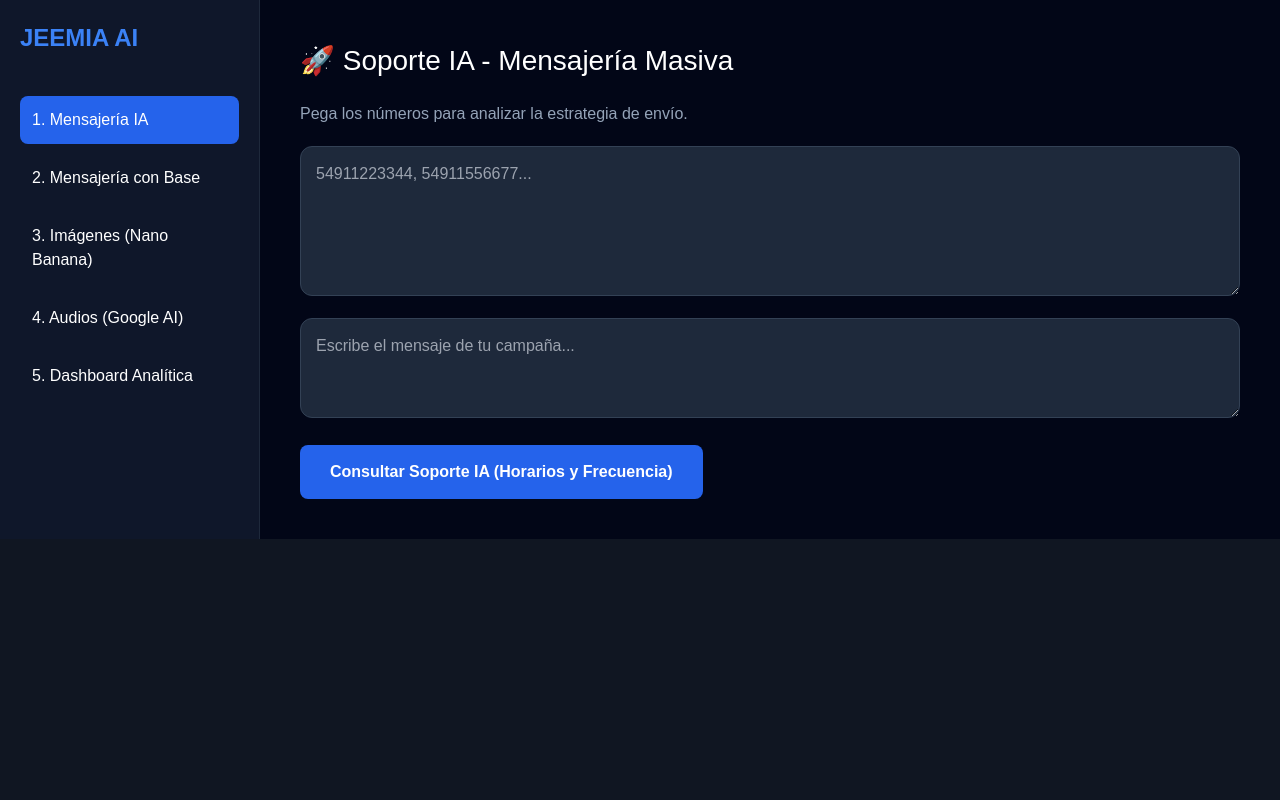
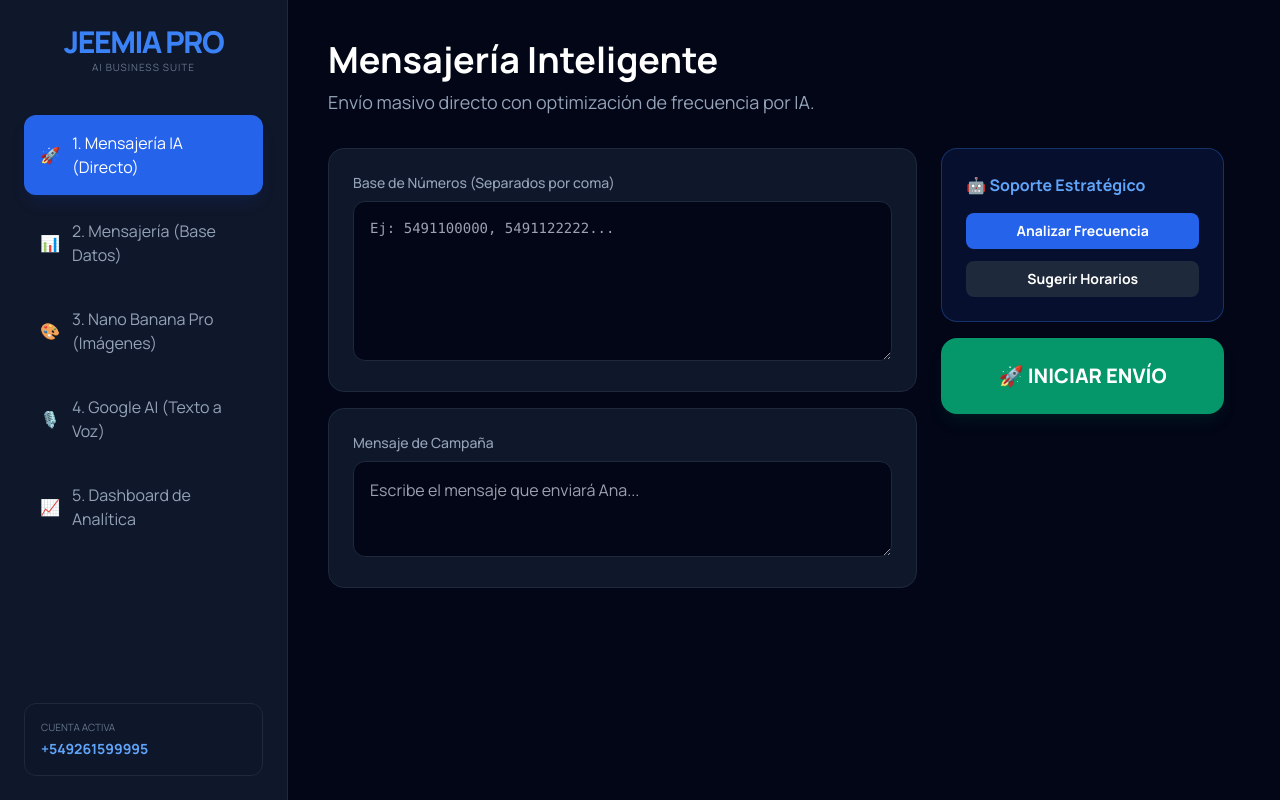
Before and after one commit to woowestudio45-prog/adrian222, a React (Vite) app: page / in a window 1280 px wide. Built offline with nearby package versions, Linux system fonts and the light colour scheme.

Commit message:
Update App.tsx

```diff
--- a/App.tsx
+++ b/App.tsx
@@ -1,63 +1,175 @@
 import React, { useState } from 'react';
-// Importamos el servicio de IA que configuramos ayer
 import { geminiService } from './services/geminiService';
 
-function App() {
-  const [seccionActual, setSeccionActual] = useState('mensajeria-ia');
+const App = () => {
+  const [activeTab, setActiveTab] = useState('mensajeria-ia');
+  const [promptImagen, setPromptImagen] = useState('');
+  const MI_WHATSAPP = "549261599995"; // Tu número configurado
 
   return (
-    <div style={{ display: 'flex', minHeight: 'screen', backgroundColor: '#020617', color: 'white', fontFamily: 'sans-serif' }}>
-      {/* Menú Lateral con tu nuevo orden */}
-      <nav style={{ width: '260px', backgroundColor: '#0f172a', borderRight: '1px solid #1e293b', padding: '20px' }}>
-        <h1 style={{ color: '#3b82f6', fontSize: '24px', fontWeight: 'bold', marginBottom: '40px' }}>JEEMIA AI</h1>
-        <ul style={{ listStyle: 'none', padding: 0 }}>
-          <li onClick={() => setSeccionActual('mensajeria-ia')} style={{ padding: '12px', cursor: 'pointer', borderRadius: '8px', backgroundColor: seccionActual === 'mensajeria-ia' ? '#2563eb' : 'transparent', marginBottom: '10px' }}>1. Mensajería IA</li>
-          <li onClick={() => setSeccionActual('base-datos')} style={{ padding: '12px', cursor: 'pointer', borderRadius: '8px', backgroundColor: seccionActual === 'base-datos' ? '#2563eb' : 'transparent', marginBottom: '10px' }}>2. Mensajería con Base</li>
-          <li onClick={() => setSeccionActual('imagenes')} style={{ padding: '12px', cursor: 'pointer', borderRadius: '8px', backgroundColor: seccionActual === 'imagenes' ? '#2563eb' : 'transparent', marginBottom: '10px' }}>3. Imágenes (Nano Banana)</li>
-          <li onClick={() => setSeccionActual('audios')} style={{ padding: '12px', cursor: 'pointer', borderRadius: '8px', backgroundColor: seccionActual === 'audios' ? '#2563eb' : 'transparent', marginBottom: '10px' }}>4. Audios (Google AI)</li>
-          <li onClick={() => setSeccionActual('dashboard')} style={{ padding: '12px', cursor: 'pointer', borderRadius: '8px', backgroundColor: seccionActual === 'dashboard' ? '#2563eb' : 'transparent' }}>5. Dashboard Analítica</li>
-        </ul>
+    <div className="flex min-h-screen bg-[#020617] text-slate-200 font-sans">
+      {/* SIDEBAR PROFESIONAL */}
+      <nav className="w-72 bg-[#0f172a] border-r border-slate-800 p-6 flex flex-col">
+        <div className="mb-10 text-center">
+          <h1 className="text-3xl font-black text-blue-500 tracking-tighter">JEEMIA PRO</h1>
+          <p className="text-[10px] text-slate-500 uppercase tracking-widest">AI Business Suite</p>
+        </div>
+
+        <div className="space-y-2 flex-1">
+          {[
+            { id: 'mensajeria-ia', label: '1. Mensajería IA (Directo)', icon: '🚀' },
+            { id: 'base-datos', label: '2. Mensajería (Base Datos)', icon: '📊' },
+            { id: 'imagenes', label: '3. Nano Banana Pro (Imágenes)', icon: '🎨' },
+            { id: 'audios', label: '4. Google AI (Texto a Voz)', icon: '🎙️' },
+            { id: 'analisis', label: '5. Dashboard de Analítica', icon: '📈' }
+          ].map((item) => (
+            <button
+              key={item.id}
+              onClick={() => setActiveTab(item.id)}
+              className={`w-full text-left p-4 rounded-xl transition-all flex items-center gap-3 ${
+                activeTab === item.id ? 'bg-blue-600 text-white shadow-lg shadow-blue-900/20' : 'hover:bg-slate-800 text-slate-400'
+              }`}
+            >
+              <span>{item.icon}</span> {item.label}
+            </button>
+          ))}
+        </div>
+
+        <div className="p-4 bg-slate-900/50 rounded-xl border border-slate-800 mt-auto">
+          <p className="text-[10px] text-slate-500 mb-1">CUENTA ACTIVA</p>
+          <p className="text-sm font-bold text-blue-400">+{MI_WHATSAPP}</p>
+        </div>
       </nav>
 
-      {/* Área de Trabajo Principal */}
-      <main style={{ flex: 1, padding: '40px' }}>
-        {seccionActual === 'mensajeria-ia' && (
-          <div>
-            <h2 style={{ fontSize: '28px', marginBottom: '20px' }}>🚀 Soporte IA - Mensajería Masiva</h2>
-            <p style={{ color: '#94a3b8', marginBottom: '20px' }}>Pega los números para analizar la estrategia de envío.</p>
-            <textarea id="telefonos" style={{ width: '100%', height: '150px', backgroundColor: '#1e293b', border: '1px solid #334155', borderRadius: '12px', color: 'white', padding: '15px', marginBottom: '15px' }} placeholder="54911223344, 54911556677..." />
-            <textarea id="mensaje" style={{ width: '100%', height: '100px', backgroundColor: '#1e293b', border: '1px solid #334155', borderRadius: '12px', color: 'white', padding: '15px', marginBottom: '20px' }} placeholder="Escribe el mensaje de tu campaña..." />
-            <button style={{ backgroundColor: '#2563eb', color: 'white', padding: '15px 30px', border: 'none', borderRadius: '8px', fontWeight: 'bold', cursor: 'pointer' }}>Consultar Soporte IA (Horarios y Frecuencia)</button>
-          </div>
-        )}
+      {/* CONTENIDO PRINCIPAL */}
+      <main className="flex-1 p-10 overflow-y-auto">
 
-        {seccionActual === 'dashboard' && (
-          <div>
-            <h2 style={{ fontSize: '28px', marginBottom: '30px' }}>📊 Dashboard de Análisis</h2>
-            <div style={{ display: 'grid', gridTemplateColumns: 'repeat(3, 1fr)', gap: '20px', marginBottom: '40px' }}>
-              <div style={{ padding: '20px', backgroundColor: 'rgba(59, 130, 246, 0.1)', border: '1px solid #3b82f6', borderRadius: '15px', textAlign: 'center' }}>
-                <h3 style={{ color: '#60a5fa' }}>CALIENTES</h3>
-                <p style={{ fontSize: '32px', margin: '10px 0' }}>0</p>
+        {/* MODULO 1: MENSAJERÍA IA DIRECTA */}
+        {activeTab === 'mensajeria-ia' && (
+          <div className="max-w-4xl animate-in fade-in duration-500">
+            <header className="mb-8">
+              <h2 className="text-4xl font-bold text-white mb-2">Mensajería Inteligente</h2>
+              <p className="text-slate-400 text-lg">Envío masivo directo con optimización de frecuencia por IA.</p>
+            </header>
+
+            <div className="grid grid-cols-1 md:grid-cols-3 gap-6 mb-6">
+              <div className="md:col-span-2 space-y-4">
+                <div className="bg-slate-900 border border-slate-800 p-6 rounded-2xl">
+                  <label className="block text-sm font-medium text-slate-400 mb-2">Base de Números (Separados por coma)</label>
+                  <textarea className="w-full h-40 bg-slate-950 border border-slate-800 rounded-xl p-4 text-sm font-mono text-blue-300" placeholder="Ej: 5491100000, 5491122222..."></textarea>
+                </div>
+                <div className="bg-slate-900 border border-slate-800 p-6 rounded-2xl">
+                  <label className="block text-sm font-medium text-slate-400 mb-2">Mensaje de Campaña</label>
+                  <textarea className="w-full h-24 bg-slate-950 border border-slate-800 rounded-xl p-4" placeholder="Escribe el mensaje que enviará Ana..."></textarea>
+                </div>
               </div>
-              <div style={{ padding: '20px', backgroundColor: 'rgba(249, 115, 22, 0.1)', border: '1px solid #f97316', borderRadius: '15px', textAlign: 'center' }}>
-                <h3 style={{ color: '#fb923c' }}>TIBIOS</h3>
-                <p style={{ fontSize: '32px', margin: '10px 0' }}>0</p>
+
+              <div className="space-y-4">
+                <div className="bg-blue-900/20 border border-blue-500/30 p-6 rounded-2xl">
+                  <h3 className="font-bold text-blue-400 mb-4 flex items-center gap-2">🤖 Soporte Estratégico</h3>
+                  <div className="space-y-3">
+                    <button className="w-full py-2 bg-blue-600 hover:bg-blue-500 text-white rounded-lg text-sm font-bold transition-colors">Analizar Frecuencia</button>
+                    <button className="w-full py-2 bg-slate-800 hover:bg-slate-700 text-white rounded-lg text-sm font-bold transition-colors">Sugerir Horarios</button>
+                  </div>
+                </div>
+                <button className="w-full py-6 bg-emerald-600 hover:bg-emerald-500 text-white rounded-2xl text-xl font-black shadow-lg shadow-emerald-900/20 transition-all transform hover:-translate-y-1">
+                  🚀 INICIAR ENVÍO
+                </button>
               </div>
-              <div style={{ padding: '20px', backgroundColor: 'rgba(148, 163, 184, 0.1)', border: '1px solid #94a3b8', borderRadius: '15px', textAlign: 'center' }}>
-                <h3 style={{ color: '#cbd5e1' }}>FRÍOS</h3>
-                <p style={{ fontSize: '32px', margin: '10px 0' }}>0</p>
-              </div>
-            </div>
-            <div style={{ backgroundColor: '#0f172a', padding: '20px', borderRadius: '12px', border: '1px solid #1e293b', color: '#64748b', textAlign: 'center' }}>
-              Informes diarios y semanales se generarán automáticamente.
             </div>
           </div>
         )}
 
-        {/* Los otros módulos (2, 3 y 4) se activarán con el mismo estilo */}
+        {/* MODULO 3: NANO BANANA PRO (IMÁGENES) */}
+        {activeTab === 'imagenes' && (
+          <div className="max-w-5xl space-y-8 animate-in slide-in-from-bottom duration-500">
+            <h2 className="text-4xl font-bold text-white">Nano Banana Pro Image Gen</h2>
+            <div className="grid grid-cols-1 lg:grid-cols-3 gap-8">
+              <div className="lg:col-span-1 space-y-6 bg-slate-900 p-6 rounded-3xl border border-slate-800">
+                <div>
+                  <label className="block text-xs font-bold text-slate-500 uppercase mb-3">Prompt de Creación</label>
+                  <textarea className="w-full h-32 bg-slate-950 border border-slate-800 rounded-xl p-4 text-sm" placeholder="Un showroom de autos futurista con iluminación neon azul..."></textarea>
+                </div>
+                <div>
+                  <label className="block text-xs font-bold text-slate-500 uppercase mb-3">Formato / Ratio</label>
+                  <select className="w-full bg-slate-950 border border-slate-800 p-3 rounded-lg">
+                    <option>1:1 (Post Instagram)</option>
+                    <option>9:16 (Stories/TikTok)</option>
+                    <option>16:9 (Presentación)</option>
+                  </select>
+                </div>
+                <button className="w-full py-4 bg-purple-600 font-black rounded-xl hover:bg-purple-500 transition-all">GENERAR IMAGEN</button>
+              </div>
+              <div className="lg:col-span-2 bg-slate-950 border-2 border-dashed border-slate-800 rounded-3xl flex flex-col items-center justify-center p-4">
+                 <div className="text-slate-600 text-center py-20">
+                    <p className="text-5xl mb-4">🖼️</p>
+                    <p>La imagen generada aparecerá aquí</p>
+                 </div>
+                 <div className="w-full flex justify-between gap-4 mt-auto">
+                    <button className="flex-1 py-3 bg-slate-800 rounded-lg text-sm font-bold">Descargar JPG</button>
+                    <button className="flex-1 py-3 bg-slate-800 rounded-lg text-sm font-bold">Descargar PNG</button>
+                 </div>
+              </div>
+            </div>
+          </div>
+        )}
+
+        {/* MODULO 5: DASHBOARD ANALITICA */}
+        {activeTab === 'analisis' && (
+          <div className="space-y-8 animate-in zoom-in duration-500">
+             <div className="flex justify-between items-end">
+               <h2 className="text-4xl font-bold text-white">Panel de Resultados Reales</h2>
+               <button className="bg-blue-600/10 text-blue-400 border border-blue-500/50 px-4 py-2 rounded-lg text-xs font-bold hover:bg-blue-600 hover:text-white transition-all">DESCARGAR INFORME MENSUAL (PDF)</button>
+             </div>
+
+             <div className="grid grid-cols-1 md:grid-cols-4 gap-6">
+                {[
+                  { label: 'CALIENTES', val: '42', color: 'text-red-500', bg: 'bg-red-500/10', border: 'border-red-500/30' },
+                  { label: 'TIBIOS', val: '128', color: 'text-orange-500', bg: 'bg-orange-500/10', border: 'border-orange-500/30' },
+                  { label: 'FRÍOS', val: '850', color: 'text-blue-500', bg: 'bg-blue-500/10', border: 'border-blue-500/30' },
+                  { label: 'EFECTIVIDAD', val: '14%', color: 'text-emerald-500', bg: 'bg-emerald-500/10', border: 'border-emerald-500/30' }
+                ].map(stat => (
+                  <div key={stat.label} className={`${stat.bg} ${stat.border} border p-6 rounded-3xl`}>
+                    <p className="text-xs font-black text-slate-400 uppercase tracking-widest">{stat.label}</p>
+                    <p className={`text-4xl font-black mt-2 ${stat.color}`}>{stat.val}</p>
+                  </div>
+                ))}
+             </div>
+
+             <div className="bg-slate-900 border border-slate-800 rounded-3xl overflow-hidden">
+                <div className="p-6 border-b border-slate-800 flex justify-between items-center">
+                  <h3 className="font-bold">Registro de Envíos Diarios</h3>
+                  <div className="flex gap-2">
+                    <span className="w-3 h-3 bg-emerald-500 rounded-full"></span>
+                    <span className="text-[10px] text-slate-500 uppercase">En Tiempo Real</span>
+                  </div>
+                </div>
+                <table className="w-full text-left text-sm">
+                  <thead className="bg-slate-950 text-slate-500 uppercase text-[10px] font-bold">
+                    <tr>
+                      <th className="p-4">Fecha</th>
+                      <th className="p-4">Enviados</th>
+                      <th className="p-4">Entregados</th>
+                      <th className="p-4">Erróneos</th>
+                      <th className="p-4">Estado</th>
+                    </tr>
+                  </thead>
+                  <tbody className="divide-y divide-slate-800">
+                    <tr className="hover:bg-slate-800/50 transition-colors">
+                      <td className="p-4 font-mono">26/12/2025</td>
+                      <td className="p-4 font-bold">1,200</td>
+                      <td className="p-4 text-emerald-400">1,185</td>
+                      <td className="p-4 text-red-400">15</td>
+                      <td className="p-4"><span className="px-2 py-1 bg-emerald-500/20 text-emerald-400 rounded text-[10px] font-bold">COMPLETADO</span></td>
+                    </tr>
+                  </tbody>
+                </table>
+             </div>
+          </div>
+        )}
       </main>
     </div>
   );
-}
+};
 
 export default App;
```
